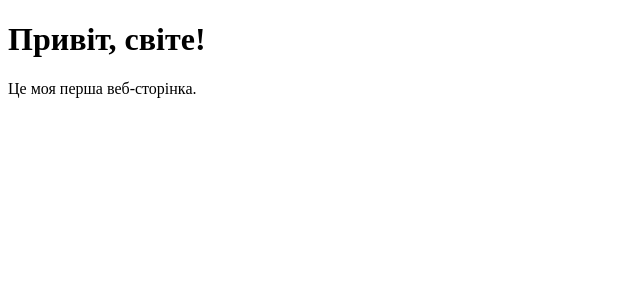
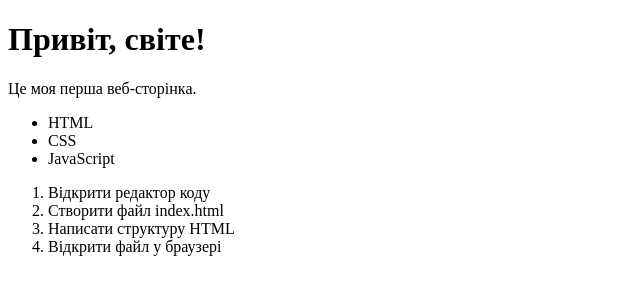
Before and after one commit to boykoan-eng/Example, a plain HTML site: page index.html in a window 1280 px wide. Shown: the whole page, without its empty margins (0-640 px from the left). Drawn offline with Linux system fonts and the light colour scheme.

Commit message:
Update index.html

```diff
--- a/index.html
+++ b/index.html
@@ -7,6 +7,16 @@
 </head>
 <body>
     <h1>Привіт, світе!</h1>
-    <p>Це моя перша веб-сторінка.</p>
+    <p>Це моя перша веб-сторінка.</p><ul>
+  <li>HTML</li>
+  <li>CSS</li>
+  <li>JavaScript</li>
+</ul>
+<ol>
+  <li>Відкрити редактор коду</li>
+  <li>Створити файл index.html</li>
+  <li>Написати структуру HTML</li>
+  <li>Відкрити файл у браузері</li>
+</ol>
 </body>
 </html>
```
